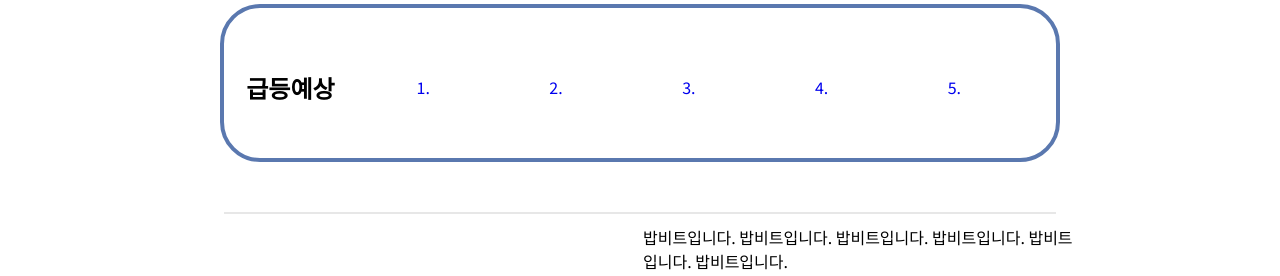
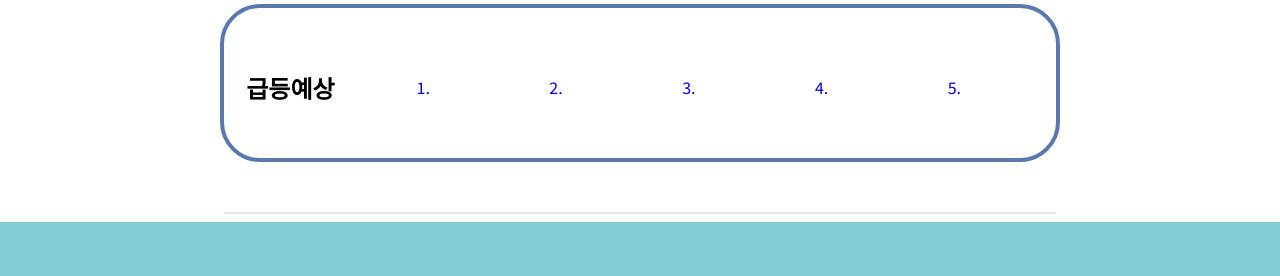
Before and after one commit to yongjunism/BobBit, a Django app: template templates/home.html in a window 1280 px wide. Shown: the part 606-882 px from the top of the page. After the commit the page ends 828 px from the top, so only its background shows below. Run offline with Django 4.2, Linux system fonts and the light colour scheme; the template is opened without the code that fills it, so the values that code supplies are empty; some web fonts are replaced.

Commit message:
메인페이지수정

```diff
--- a/pricePredict/views.py
+++ b/pricePredict/views.py
@@ -104,7 +104,7 @@ def priceViewbyParam(request, product_id):
              'pd_data': pd_data,        # 해당 상품의 지금까지 csv데이터
              'next_price': next_price,  # 다음달 상품 가격
              'now_price': now_price,
-             'wish_count': model_to_dict(item)['wish_user'].count_wish_user()}  # 현재 상품 가격
+             'wish_count': product.count_wish_user(),}# 현재 상품 가격
         )
 
 @login_required
--- a/templates/home.html
+++ b/templates/home.html
@@ -73,7 +73,7 @@
         </div>
     </div>
     <hr class='line'>
-    <table class='def' >
+    {% comment %} <table class='def' >
         <td>
             밥비트입니다.
             밥비트입니다.
@@ -81,8 +81,8 @@
             밥비트입니다.
             밥비트입니다.
             밥비트입니다.
-        </h3></td>
-    </table>
+        </td>
+    </table> {% endcomment %}
 </div>
 
 <script>
```
